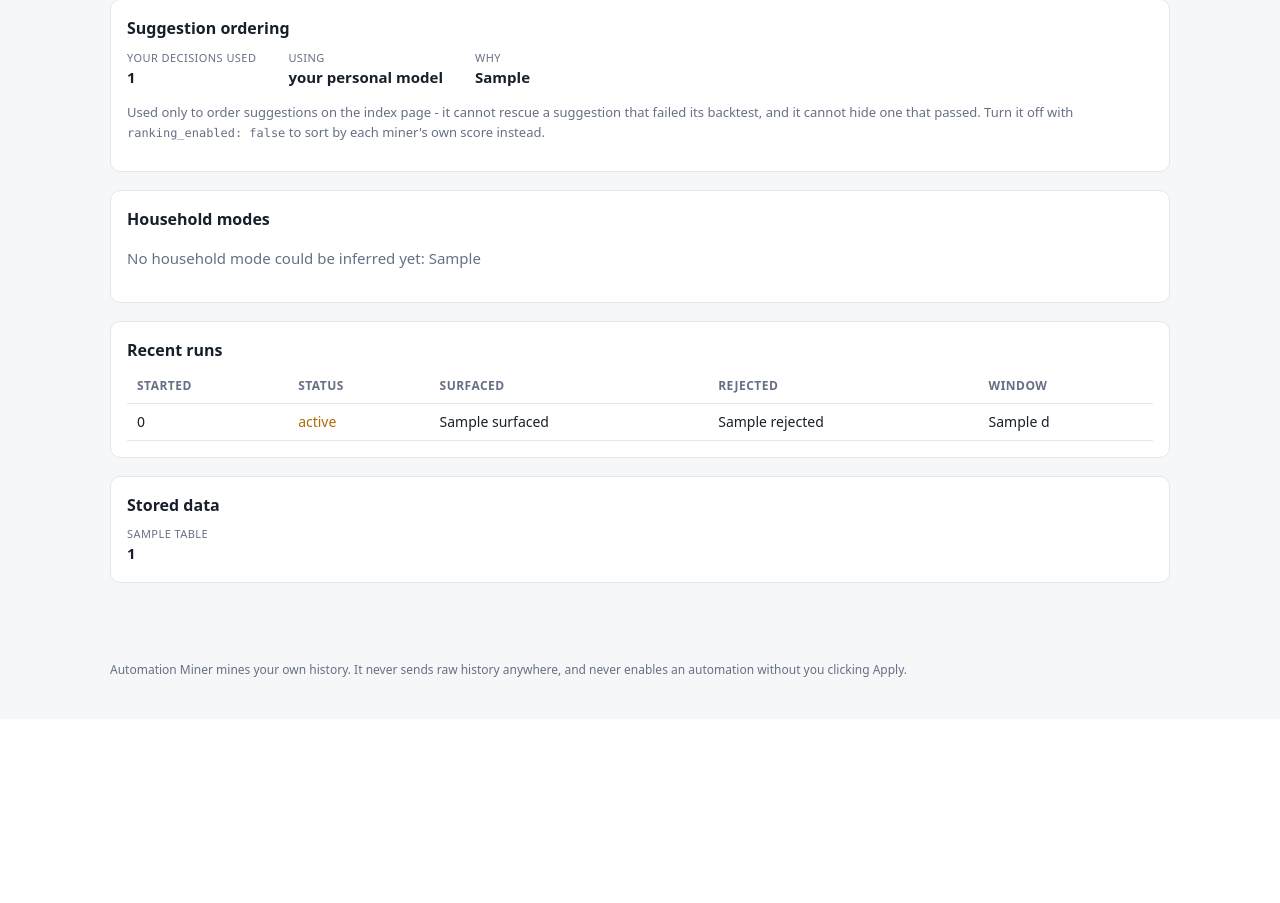
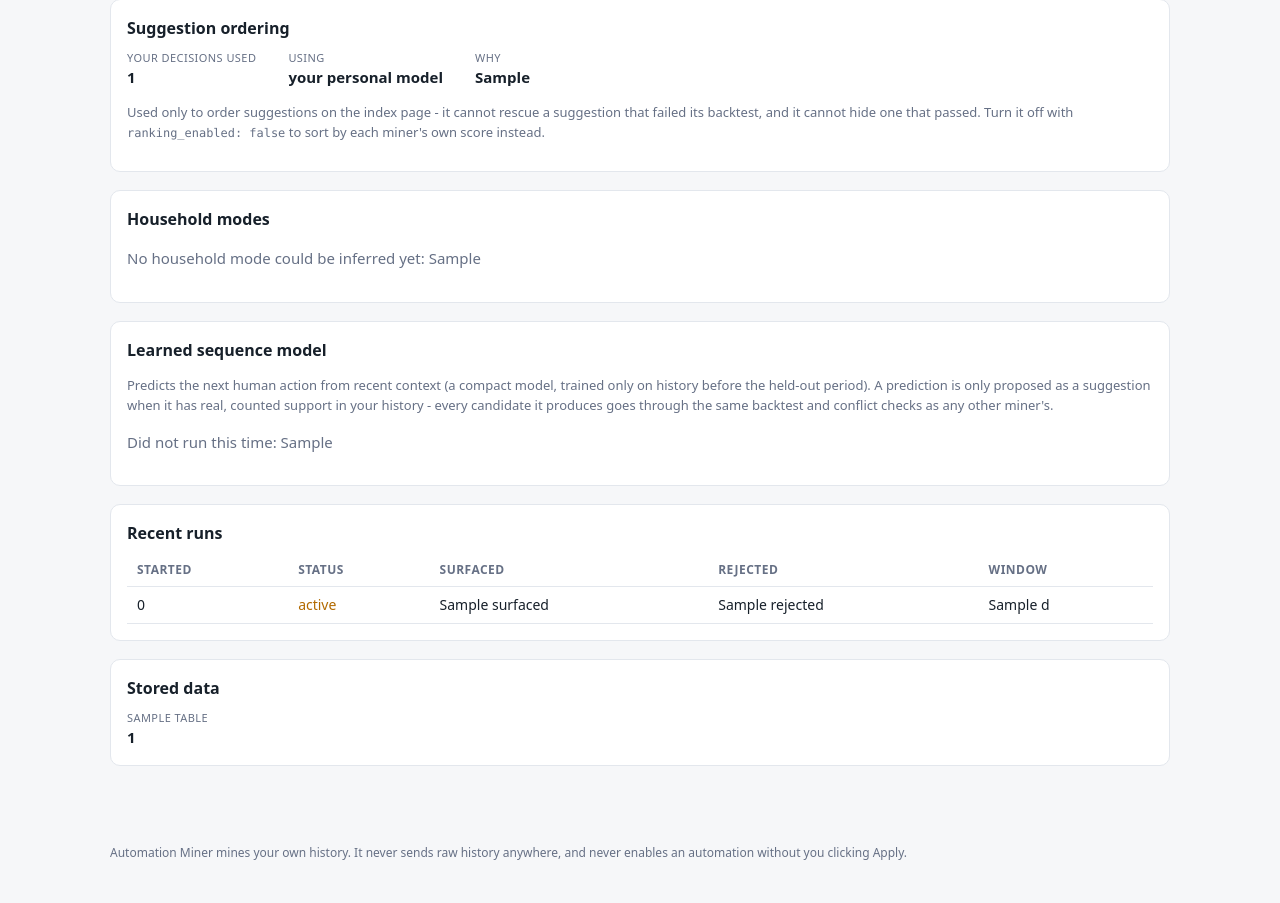
Before and after one commit to nutstownwarrior/automation_miner, a Python web app: template automation_miner/amminer/web/templates/status.html in a window 1280 px wide. Shown: the part 939-1842 px from the top of the page. Before the commit the page ends 1616 px from the top, so only its background shows below. Run offline with Jinja, Linux system fonts and the light colour scheme; the template is opened without the code that fills it: most values are stand-ins (such as "Sample title", 1, 10 or a date in 2020).

Commit message:
Say on the status page what the sequence model did, or why it did not
Four honest states: trained with its cost and accuracy, declined with the
specific reason it declined, enabled but not yet run, or off by default.

Co-Authored-By: Claude Opus 5 <noreply@anthropic.com>
Claude-Session: https://claude.ai/code/session_0133E4cWMhpX7ddrswsDEW9o

```diff
--- a/automation_miner/amminer/web/templates/status.html
+++ b/automation_miner/amminer/web/templates/status.html
@@ -211,6 +211,34 @@
 </section>
 
 <section class="panel">
+  <h3>Learned sequence model</h3>
+  <p class="muted small">
+    Predicts the next human action from recent context (a compact model,
+    trained only on history before the held-out period). A prediction is only
+    proposed as a suggestion when it has real, counted support in your
+    history - every candidate it produces goes through the same backtest and
+    conflict checks as any other miner's.
+  </p>
+  {% if report and report.sequence_model and report.sequence_model.fitted %}
+  <dl class="metrics wide">
+    <div><dt>Trained on</dt><dd>{{ report.sequence_model.n_examples }} examples, {{ report.sequence_model.n_vocab }} distinct items</dd></div>
+    <div><dt>Training took</dt><dd>{{ report.sequence_model.training_seconds }}s ({{ report.sequence_model.steps_run }} steps)</dd></div>
+    <div><dt>Training accuracy</dt><dd>{{ (report.sequence_model.train_accuracy * 100) | round(1) }}%</dd></div>
+  </dl>
+  {% elif report and report.sequence_model and not report.sequence_model.fitted %}
+  <p class="muted">Did not run this time: {{ report.sequence_model.fallback_reason }}</p>
+  {% elif options.sequence_model_enabled %}
+  <p class="muted">Not yet trained - it runs during the next analysis.</p>
+  {% else %}
+  <p class="muted">
+    Off by default. Turn on <code>sequence_model_enabled</code> to try it -
+    it declines on its own, with a specific reason, on a host that cannot
+    afford it.
+  </p>
+  {% endif %}
+</section>
+
+<section class="panel">
   <h3>Recent runs</h3>
   <table class="grid">
     <thead><tr><th>Started</th><th>Status</th><th>Surfaced</th><th>Rejected</th><th>Window</th></tr></thead>
```
